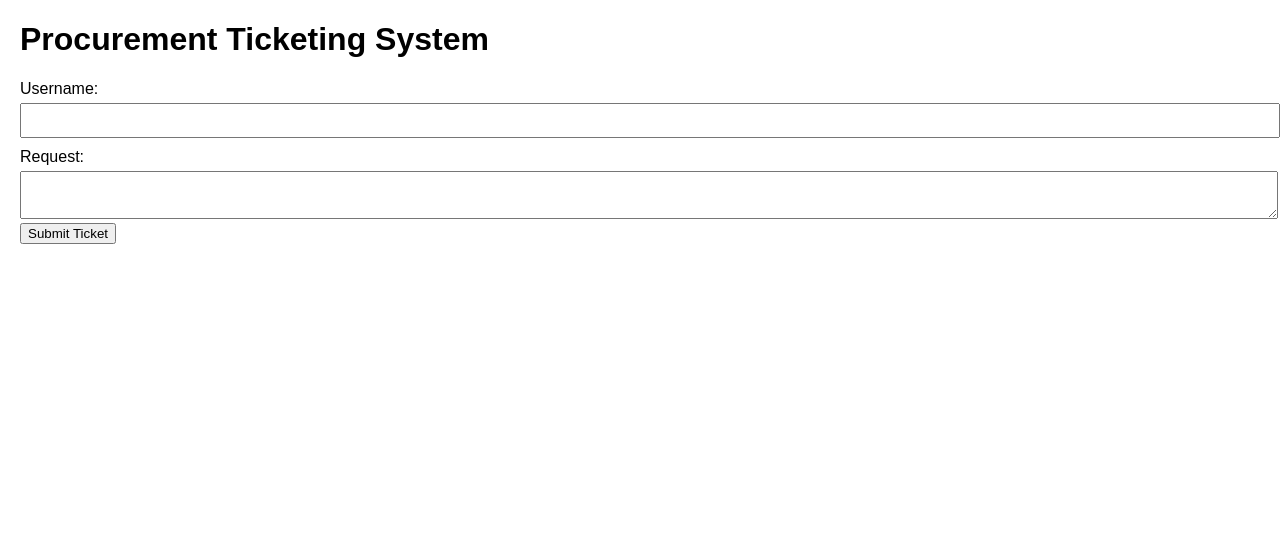
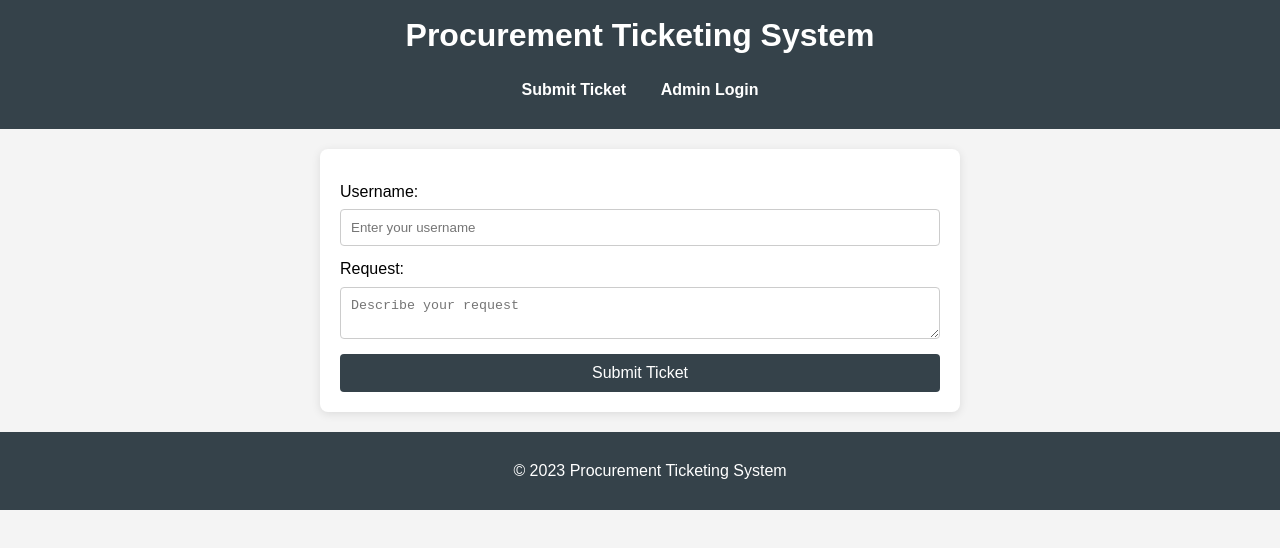
Before and after one commit to Neil-UPLIFT/Neil-UPLIFT.github.io, a plain HTML site: page index.html in a window 1280 px wide. Drawn offline with Linux system fonts and the light colour scheme.

Commit message:
Update for Index and style

```diff
--- a/index.html
+++ b/index.html
@@ -4,19 +4,35 @@
     <meta charset="UTF-8">
     <meta name="viewport" content="width=device-width, initial-scale=1.0">
     <link rel="stylesheet" href="styles.css">
-    <title>Ticket Submission</title>
+    <title>Procurement Ticketing System</title>
 </head>
 <body>
+    <header>
         <h1>Procurement Ticketing System</h1>
+        <nav>
+            <ul>
+                <li><a href="index.html">Submit Ticket</a></li>
+                <li><a href="admin.html">Admin Login</a></li>
+            </ul>
+        </nav>
+    </header>
+
+    <main>
         <form id="ticketForm">
             <label for="username">Username:</label>
-        <input type="text" id="username" required>
+            <input type="text" id="username" required placeholder="Enter your username">
 
             <label for="request">Request:</label>
-        <textarea id="request" required></textarea>
+            <textarea id="request" required placeholder="Describe your request"></textarea>
 
             <button type="submit">Submit Ticket</button>
         </form>
+    </main>
+
+    <footer>
+        <p>&copy; 2023 Procurement Ticketing System</p>
+    </footer>
+
     <script src="script.js"></script>
 </body>
 </html>
--- a/styles.css
+++ b/styles.css
@@ -1,19 +1,96 @@
+/* General Styles */
 body {
     font-family: Arial, sans-serif;
-    margin: 20px;
+    line-height: 1.6;
+    margin: 0;
+    padding: 0;
+    background-color: #f4f4f4;
+}
+
+/* Header Styles */
+header {
+    background: #35424a;
+    color: #ffffff;
+    padding: 10px 20px;
+    text-align: center;
+}
+
+header h1 {
+    margin: 0;
+}
+
+nav {
+    margin-top: 10px;
+}
+
+nav ul {
+    list-style: none;
+    padding: 0;
+}
+
+nav ul li {
+    display: inline;
+    margin: 0 15px;
+}
+
+nav ul li a {
+    color: #ffffff;
+    text-decoration: none;
+    font-weight: bold;
+}
+
+nav ul li a:hover {
+    text-decoration: underline;
+}
+
+/* Main Content Styles */
+main {
+    max-width: 600px;
+    margin: 20px auto;
+    padding: 20px;
+    background: #ffffff;
+    border-radius: 8px;
+    box-shadow: 0 2px 10px rgba(0, 0, 0, 0.1);
 }
 
 form {
-    margin-bottom: 20px;
+    display: flex;
+    flex-direction: column;
 }
 
 label {
-    display: block;
     margin-top: 10px;
 }
 
 input, textarea {
+    padding: 10px;
+    margin-top: 5px;
+    border: 1px solid #ccc;
+    border-radius: 4px;
+}
+
+button {
+    margin-top: 15px;
+    padding: 10px;
+    background-color: #35424a;
+    color: white;
+    border: none;
+    border-radius: 4px;
+    cursor: pointer;
+    font-size: 16px;
+}
+
+button:hover {
+    background-color: #2c3e50;
+}
+
+/* Footer Styles */
+footer {
+    text-align: center;
+    padding: 10px;
+    background: #35424a;
+    color: #ffffff;
+    position: relative;
+    bottom: 0;
     width: 100%;
-    padding: 8px;
-    margin-top: 5px;
 }
```
Lines whose indentation alone changed are shown as unchanged.
